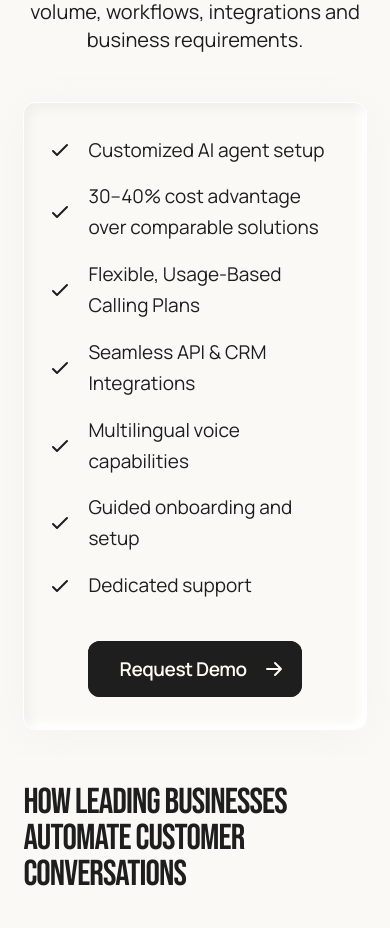
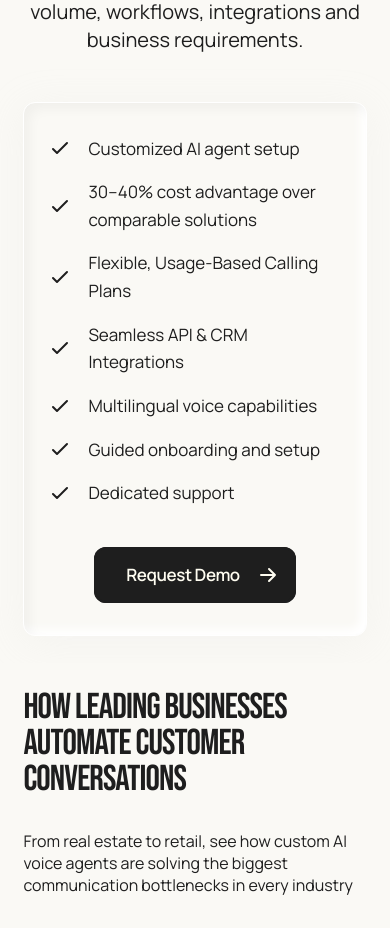
Before and after one commit to Kshitijkulal/calliance-landing-page, a Next.js app: page / in a window 390 px wide. Shown: the part 6620-7548 px from the top of the page. Built offline with nearby package versions, Linux system fonts and the light colour scheme.

Commit message:
pricing section made mobile responsive

```diff
--- a/app/components/sections/PricingSection.tsx
+++ b/app/components/sections/PricingSection.tsx
@@ -69,7 +69,7 @@
                 <path d="M5 13L9 17L19 7" stroke="var(--color-primary-black)" strokeWidth="2" strokeLinecap="round" strokeLinejoin="round"/>
               </svg>
               <span
-                className="text-[19px] font-normal leading-relaxed"
+                className="text-[17px] md:text-[19px] font-normal leading-relaxed"
                 style={{
                   fontFamily: "var(--font-manrope), sans-serif",
                   color: "var(--color-primary-black)",
@@ -93,7 +93,7 @@
           }}
         >
           <span
-            className="px-4 text-[19px] font-semibold tracking-tight"
+            className="px-4 text-[17px] md:text-[19px] font-semibold tracking-tight"
             style={{
               fontFamily: "var(--font-manrope), sans-serif",
             }}
```
